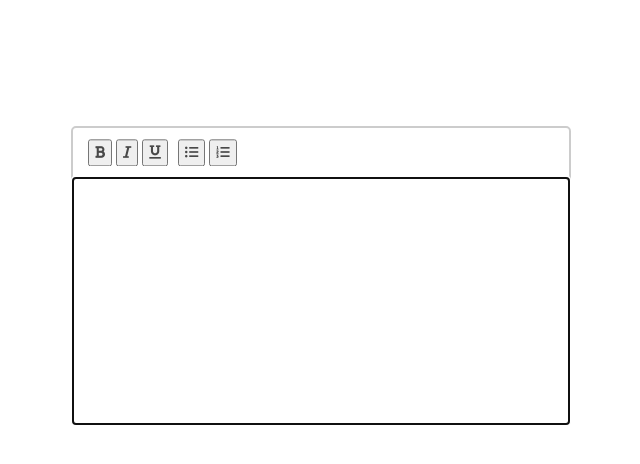
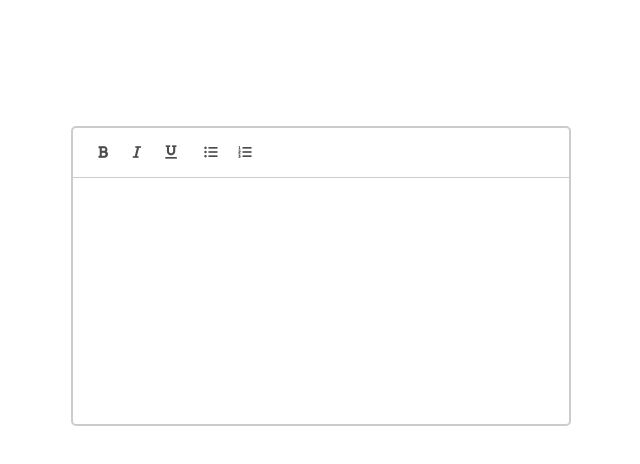
Before and after one commit to jkaho/rich-text-editor, a plain HTML site: page index.html in a window 1280 px wide. Both pictures are taken after a click on the button 419 px from the left and 152 px from the top of the page. Shown: the whole page, without its empty margins (319-959 px from the left). Drawn offline with Linux system fonts and the light colour scheme.

Commit message:
Style format buttons, modify code to apply format even when textbox is not in focus

```diff
--- a/script.js
+++ b/script.js
@@ -5,6 +5,7 @@ function init() {
 }
 
 function formatText(command, value) {
+  textbox.focus();
   document.execCommand(command, false, value);
   textbox.focus();
 }
--- a/style.css
+++ b/style.css
@@ -25,14 +25,28 @@
 }
 
 #textbox {
+  padding: 10px;
   flex: 1 1 auto;
 }
 
+#textbox:focus {
+  outline: none;
+}
+
 .icon {
+  height: 30px;
+  width: 30px;
   position: relative;
   top: 50%;
   transform: translateY(-50%);
   padding: 5px;
   cursor: pointer;
   color: rgb(1, 1, 1, 0.7);
+  border: none;
+  border-radius: 100%;
+  background: none;
 }
+
+.icon:hover {
+  background: rgb(1, 1, 1, 0.05);
+}
```
Also changed, not shown: index.html (+0 -12 lines).
